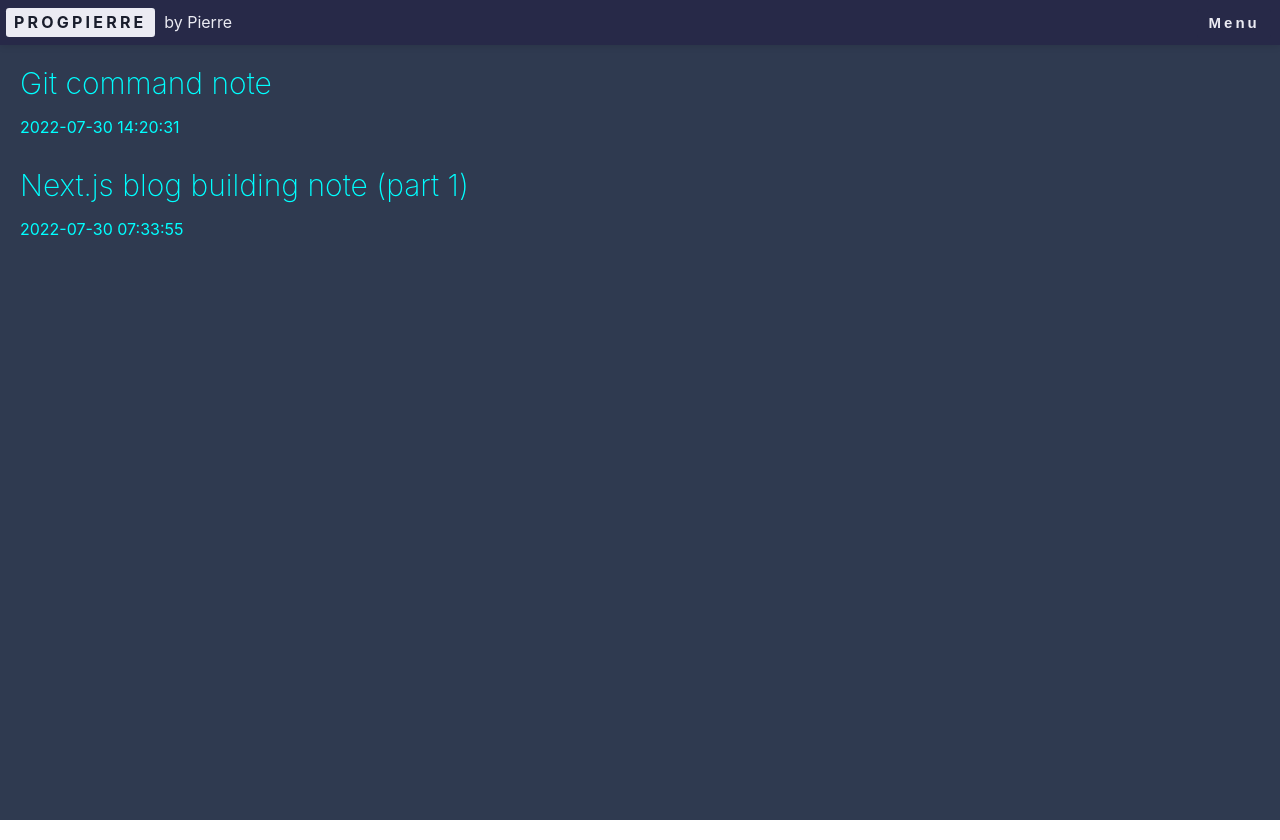
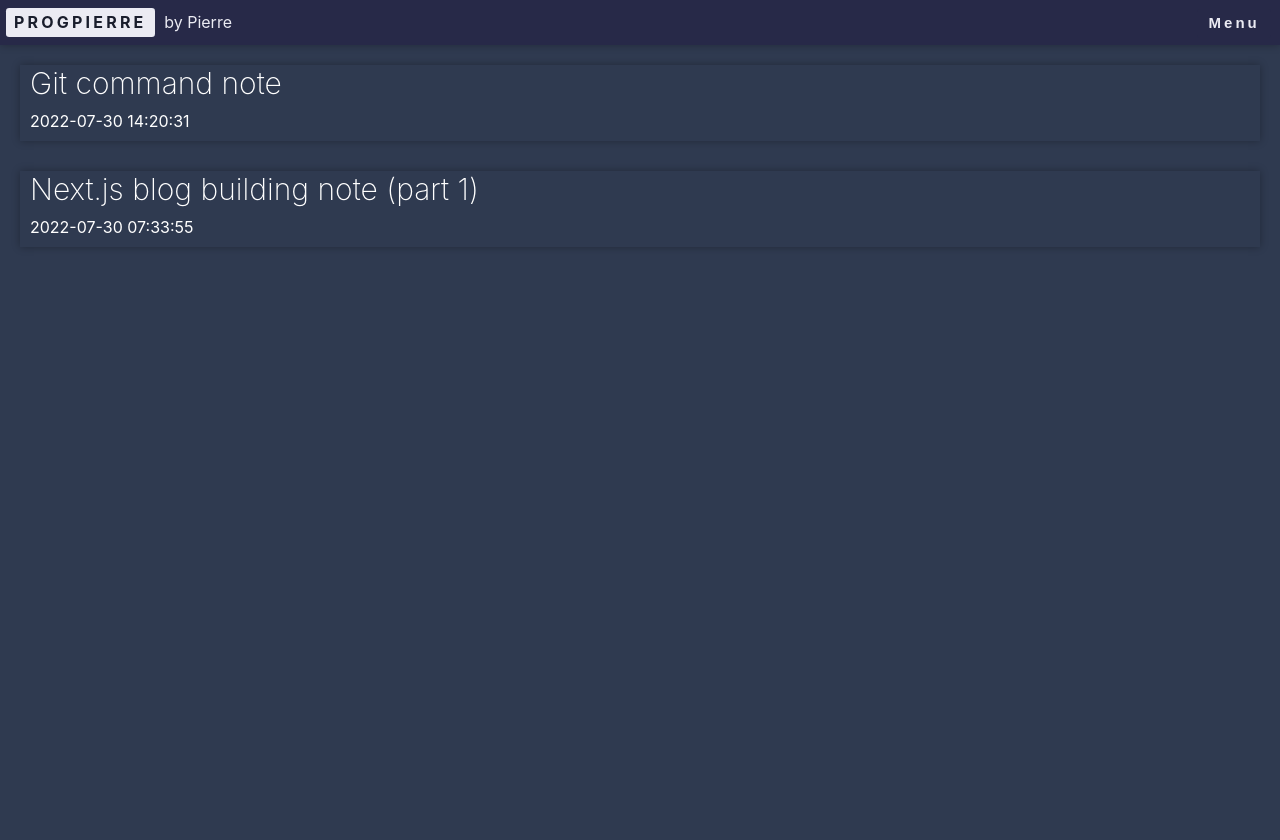
Before and after one commit to pierre0210/progpierre.com, a Next.js app: page /blog in a window 1280 px wide. Built offline with nearby package versions, Linux system fonts and the light colour scheme.

Commit message:
adjust blog css

```diff
--- a/components/NavBar.module.css
+++ b/components/NavBar.module.css
@@ -5,7 +5,7 @@
 	padding: 0.2em 0.325em 0.2em 0.375em;
 	line-height: 1.8em;
 	flex-direction: row;
-	box-shadow: 0 0 0.50em 0 rgba(0, 0, 0, 0.15);
+	box-shadow: 0 0 0.50em 0 rgba(0, 0, 0, 0.3);
 	display: flex;
 	z-index: 3;
 }
--- a/pages/blog/blog.module.css
+++ b/pages/blog/blog.module.css
@@ -1,7 +1,7 @@
 .wholepage {
 	padding: 30px;
 	right: 0px;
-	color: aqua;
+	color: rgb(255, 255, 255);
 	background-color: #2f3a50;
 	min-height: calc(100vh - 44.8px);
 	position: static;
@@ -20,5 +20,5 @@
 	display: inline-block;
 	/*overflow-x: auto;*/
 	white-space: pre-wrap;
-	background-color: rgb(79, 67, 126);
+	background-color: rgb(42, 39, 52);
 }
--- a/pages/blog/index.module.css
+++ b/pages/blog/index.module.css
@@ -1,15 +1,20 @@
 .wholepage{
 	background-color: #2f3a50;
-	color: aqua;
+	color: rgb(255, 255, 255);
 	min-height: calc(100vh - 44.8px);
-	padding-top: 20px;
-	padding-left: 20px;
+	padding: 20px;
+	position: static;
+}
+
+.wholepage div {
+	box-shadow: 0 0 0.50em 0 rgba(0, 0, 0, 0.3);
 }
 
 .wholepage div a {
-	color: aqua;
+	color: rgb(255, 255, 255);
 	text-decoration: none;
 	font-size: 30px;
+	padding: 10px;
 }
 
 .wholepage div a strong {
@@ -17,5 +22,7 @@
 }
 
 .wholepage div p {
+	margin-top: 0px;
 	margin-bottom: 30px;
+	padding: 10px;
 }
```
